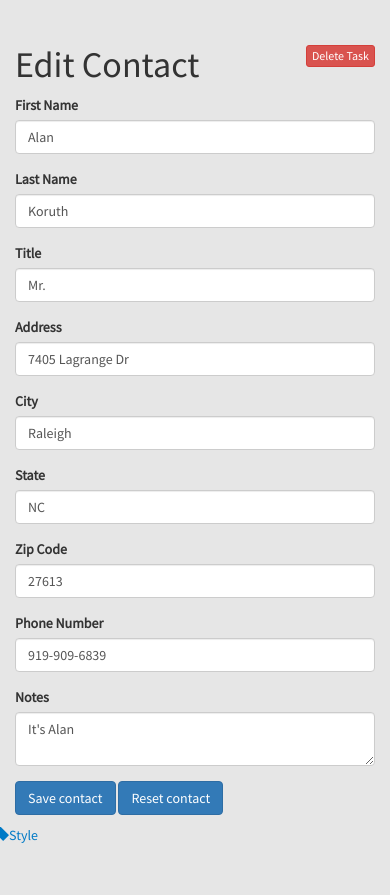
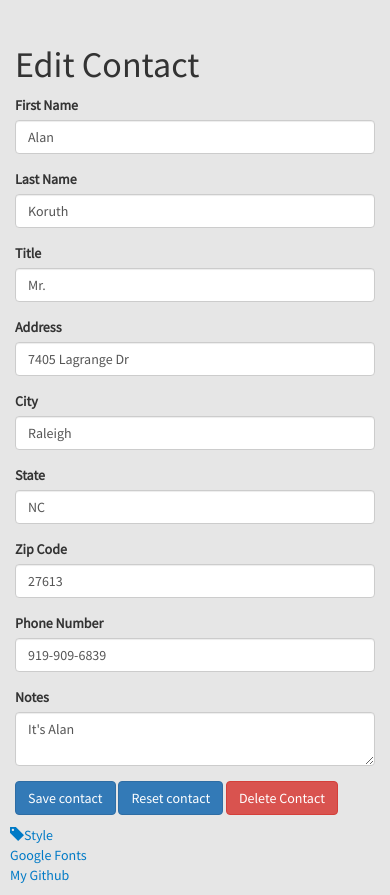
Before and after one commit to akoruth95/conatact_manager, a PHP site: page /edit.php?id=1 in a window 390 px wide; the page is wider, and only the part inside the window is pictured. Shown: the part 55-950 px from the top of that part. Before the commit the page ends 898 px from the top of that part, so only its background shows below. Run offline with PHP 8.4, Linux system fonts and the light colour scheme; data comes from the database, SQL or seed files in the repository; some libraries are stand-ins or nearby versions.

Commit message:
Added comments and credits.

```diff
--- a/database.php
+++ b/database.php
@@ -1,3 +1,3 @@
 <?php
 
-  $db = new PDO('mysql:host=localhost;dbname=app;charset=utf8mb4', 'root', 'root');
+  $db = new PDO('mysql:host=localhost;dbname=app;charset=utf8mb4', 'root', 'root'); //creates connection to database
--- a/edit.php
+++ b/edit.php
@@ -11,22 +11,21 @@
 
 ?>
 
-<?php if (array_key_exists('updated', $_GET)) : ?>
+<?php if (array_key_exists('updated', $_GET)) : ?> <!-- triggered when contact is updated and saved -->
 <div class="alert alert-success">
-  <p><strong>Update successful!</strong> Your task was updated.</p>
+  <p><strong>Update successful!</strong> Your Contact was updated.</p>
 </div>
 <?php endif; ?>
 
 <?php if (array_key_exists('created', $_GET)) : ?>
 <div class="alert alert-info">
-  <p><strong>Task created!</strong> Your task was successfully created.</p>
+  <p><strong>Contact created!</strong> Your Contact was successfully created.</p> <!-- triggered when contact has been created and saved -->
 </div>
 <?php endif; ?>
 
-<a href="/delete.php?id=<?= $contact['id']; ?>" class="btn btn-danger btn-xs pull-right btn-delete">Delete Task</a>
 
 <h1> Edit Contact</h1>
-<form method="POST" action="/update.php">
+<form method="POST" action="/update.php"> <!-- form fields to update contact info -->
   <input type="hidden" name="id" id="contact_id" value="<?= $contact['id']; ?>" />
 
   <span>
@@ -77,6 +76,7 @@
 
   <button class="btn btn-primary" type="submit">Save contact</button>
   <button class="btn btn-primary" type="reset">Reset contact</button>
+  <a href="/delete.php?id=<?= $contact['id']; ?>" class="btn btn-danger btn-delete">Delete Contact</a>
 </form>
 
 <?php include 'footer.php'; ?>
--- a/footer.php
+++ b/footer.php
@@ -4,9 +4,15 @@
       </div>
 
     </div>
-    <div class="row">
-      <div class="col-md-6 col-md-offset-6" style="padding: 10px; color:#007AC6;">
+    <div class="row" style="padding: 10px; color:#007AC6;">
+      <div class="col-md-3 col-md-offset-5">
         <a href="/style.php"><span class="glyphicon glyphicon-tag"></span>Style</a>
+      </div>
+      <div class="col-md-3 col-md-offset-5">
+        <a href="https://fonts.google.com/"></span>Google Fonts</a>
+      </div>
+      <div class="col-md-3 col-md-offset-5">
+        <a href="https://github.com/akoruth95"></span>My Github</a>
       </div>
     </div>
   </body>
--- a/index.php
+++ b/index.php
@@ -7,11 +7,11 @@
 
 <?php if (array_key_exists('deleted', $_GET)) : ?>
 <div class="alert alert-danger">
-  <p><strong>Task Deleted!</strong> The task was removed.</p>
+  <p><strong>Contact Deleted!</strong> The Contact was removed.</p>
 </div>
 <?php endif; ?>
 
-<?php foreach($contacts as $contact) : ?>
+<?php foreach($contacts as $contact) : ?> <!-- loops through contacts obtained by query in line 4 -->
   <a href="/edit.php?id=<?= $contact['id']; ?>">
   <div class="panel panel-default">
       <div class="panel-heading">
--- a/new.php
+++ b/new.php
@@ -5,7 +5,7 @@
 ?>
 
 <h1> New Contact</h1>
-<form method="POST" action="/create.php">
+<form method="POST" action="/create.php"> <!-- form fields to create new contact with info -->
 
   <span>
   <div class="form-group">
```
